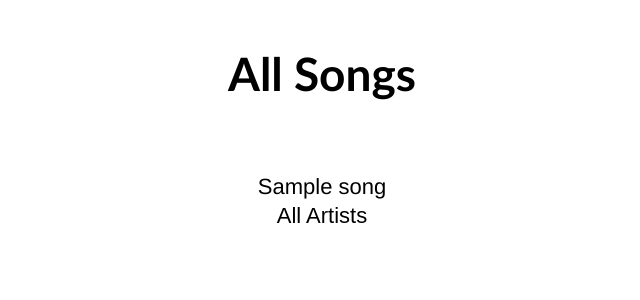
After one commit to dshinzie-zz/mix-master-django, a Django app: page /songs/ in a window 1280 px wide. The commit adds this page. Shown: the top 300 px of the page, without its empty margins (318-958 px from the left). Run offline with Django 3.2, Linux system fonts and the light colour scheme; tables that the repository leaves empty hold one stand-in row (values such as "Sample post").

Commit message:
songs list and links created

```diff
--- /dev/null
+++ b/mix_master/templates/songs/list.html
@@ -0,0 +1,13 @@
+{% extends 'base.html' %}
+
+{% block content %}
+  <h1>All Songs</h1>
+
+  {% for song in songs %}
+    <ul>
+      <li><a href="{% url 'song_detail' pk=song.pk %}">{{ song.title }}</a></li>
+    </ul>
+  {% endfor %}
+
+  <a href="{% url 'artist_list'%}">All Artists</a>
+{% endblock content%}
--- a/mix_master/urls.py
+++ b/mix_master/urls.py
@@ -4,11 +4,16 @@ from django.contrib import admin
 from . import views
 
 urlpatterns = [
+    #artists
     url(r'^artists/$', views.artist_list, name='artist_list'),
     url(r'^artists/(?P<pk>\d+)/$', views.artist_detail, name='artist_detail'),
     url(r'^artists/new/$', views.artist_new, name='artist_new'),
     # url(r'^artists/(?P<pk>\d+)/edit/$', views.artist_edit, name='artist_edit'),
 
-    # songs
+    # artist songs
     url(r'^artists/(?P<pk>\d+)/songs/new/$', views.artist_song_new, name='artist_song_new'),
+
+    #songs
+    url(r'^songs/$', views.song_list, name='song_list'),
+    url(r'^songs/(?P<pk>\d+)/$', views.song_detail, name='song_detail'),
 ]
--- a/mix_master/views.py
+++ b/mix_master/views.py
@@ -20,19 +20,29 @@ def artist_new(request):
             artist = form.save(commit=False)
             artist.published_date = timezone.now()
             artist.save()
-            return redirect('artist_index')
+            return redirect('artist_list')
     else:
         form = ArtistForm()
     return render(request, 'artists/new.html', {'form': form})
 
 def artist_song_new(request, pk):
+    artist = get_object_or_404(Artist, pk=pk)
     if(request.method) == 'POST':
         form = SongForm(request.POST)
         if form.is_valid():
             song = form.save(commit=False)
             song.published_date = timezone.now()
+            song.artist = artist
             song.save()
-            return redirect('artist_index')
+            return redirect('artist_list')
     else:
         form = SongForm()
-    return render(request, 'artists/songs/new.html')
+    return render(request, 'artists/songs/new.html', {'form': form, 'artist': artist})
+
+def song_list(request):
+    songs = Song.objects.all()
+    return render(request, 'songs/list.html', {'songs': songs})
+
+def song_detail(request, pk):
+    song = get_object_or_404(Song, pk=pk)
+    return render(request, 'songs/detail.html', {'song': song})
```
Also changed, not shown: mix_master/templates/artists/songs/new.html (+12 -1 lines), mix_master/templates/songs/detail.html (added, +7 -0 lines).
